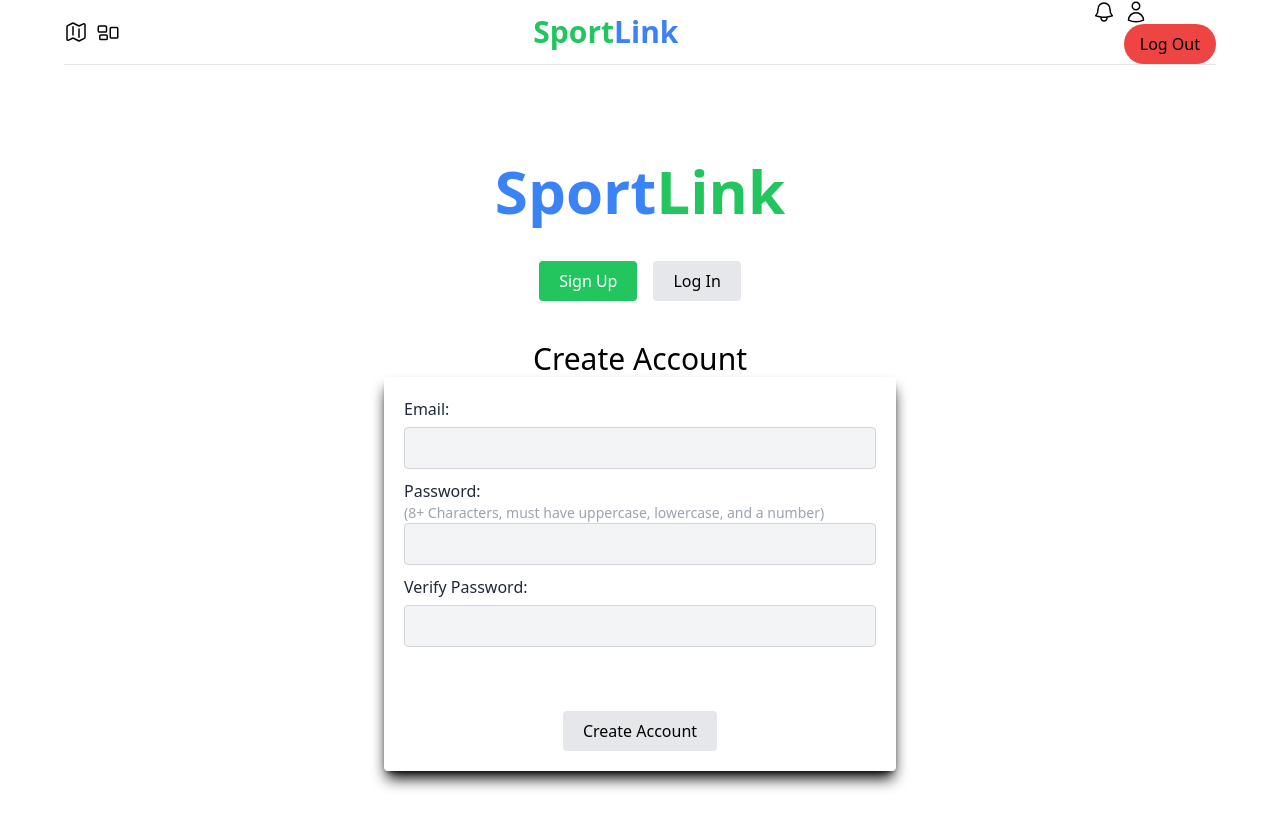
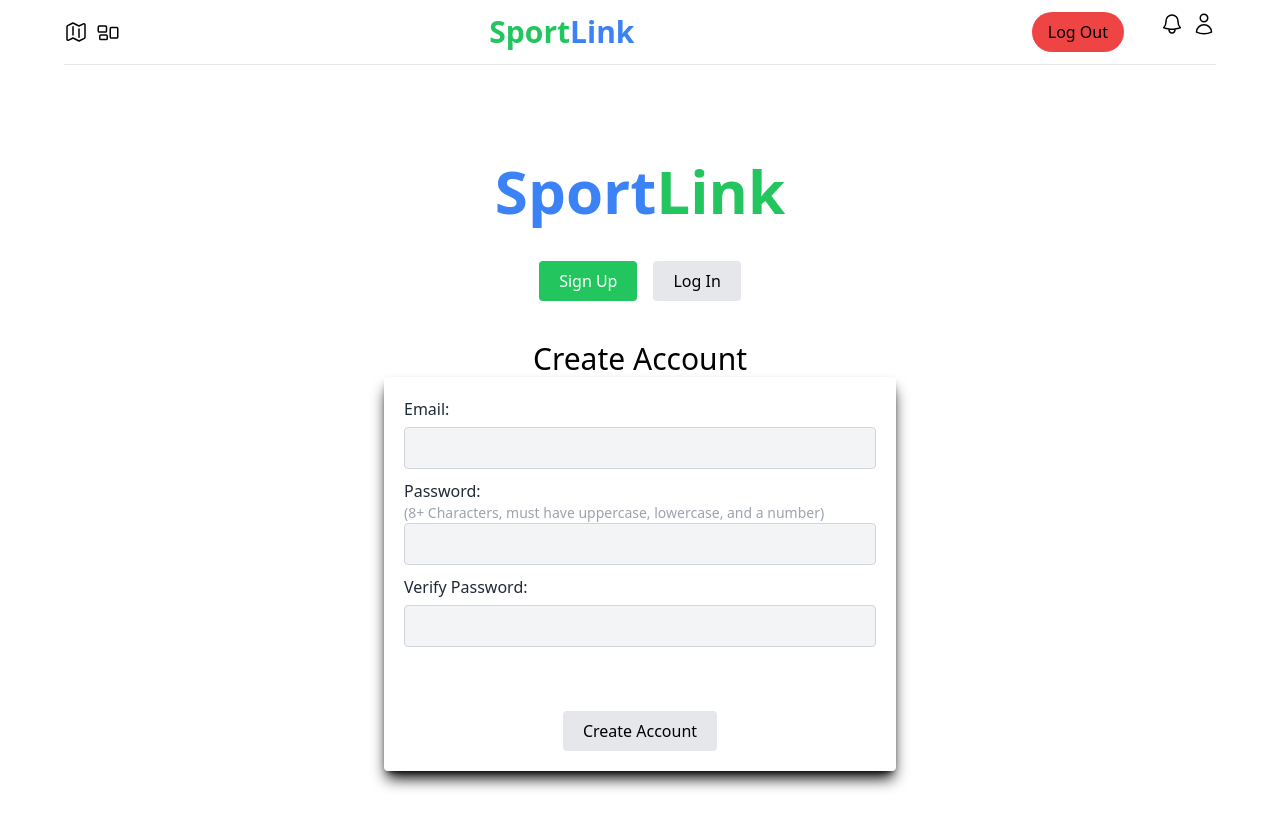
Before and after one commit to Arty5654/SportLink, a Next.js app in the folder web/: page /signin in a window 1280 px wide. Shown: the top 828 px of the page. Built offline with nearby package versions, Linux system fonts and the light colour scheme.

Commit message:
finished and tested logout

```diff
--- a/web/app/signin/LogoutButton.js
+++ b/web/app/signin/LogoutButton.js
@@ -14,8 +14,6 @@ import axios from 'axios';
 
 
 export default function LogoutButton() {
-
-    const [confirmed, setConfirmed] = useState(false);
 
     const handleLogout = () => {
 
--- a/web/components/nav.js
+++ b/web/components/nav.js
@@ -63,6 +63,12 @@ const Nav = () => {
       </Link>
 
       <div className="flex gap-2">
+
+
+        <div className="relative group px-7">
+          <LogoutButton />
+        </div>
+
         <div className="relative group">
           <svg
             xmlns="http://www.w3.org/2000/svg"
@@ -105,9 +111,6 @@ const Nav = () => {
               Your Account
             </span>
 
-            <div className="relative group">
-              <LogoutButton />
-            </div>
           </Link>
         </div>
       </div>
```
